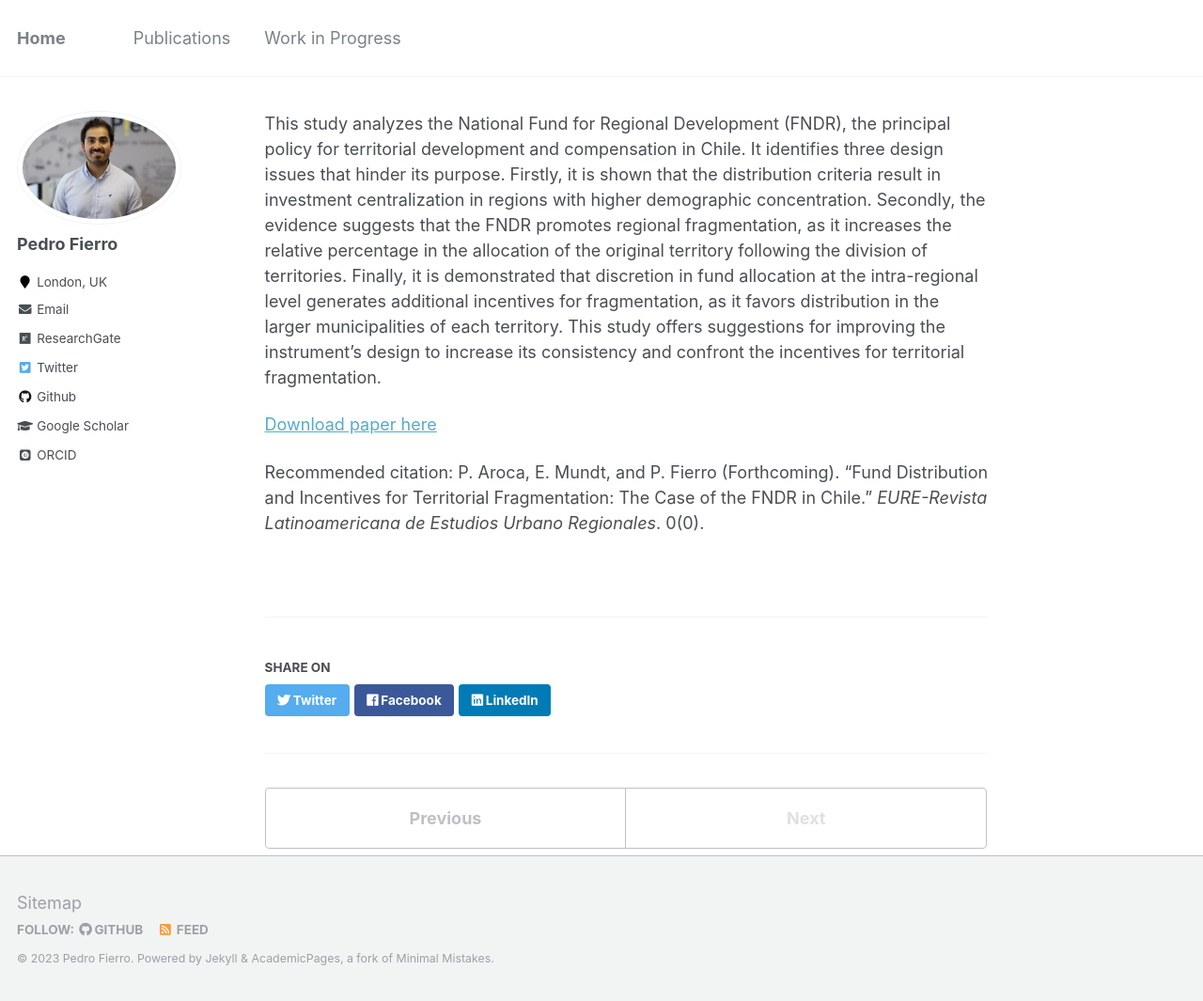
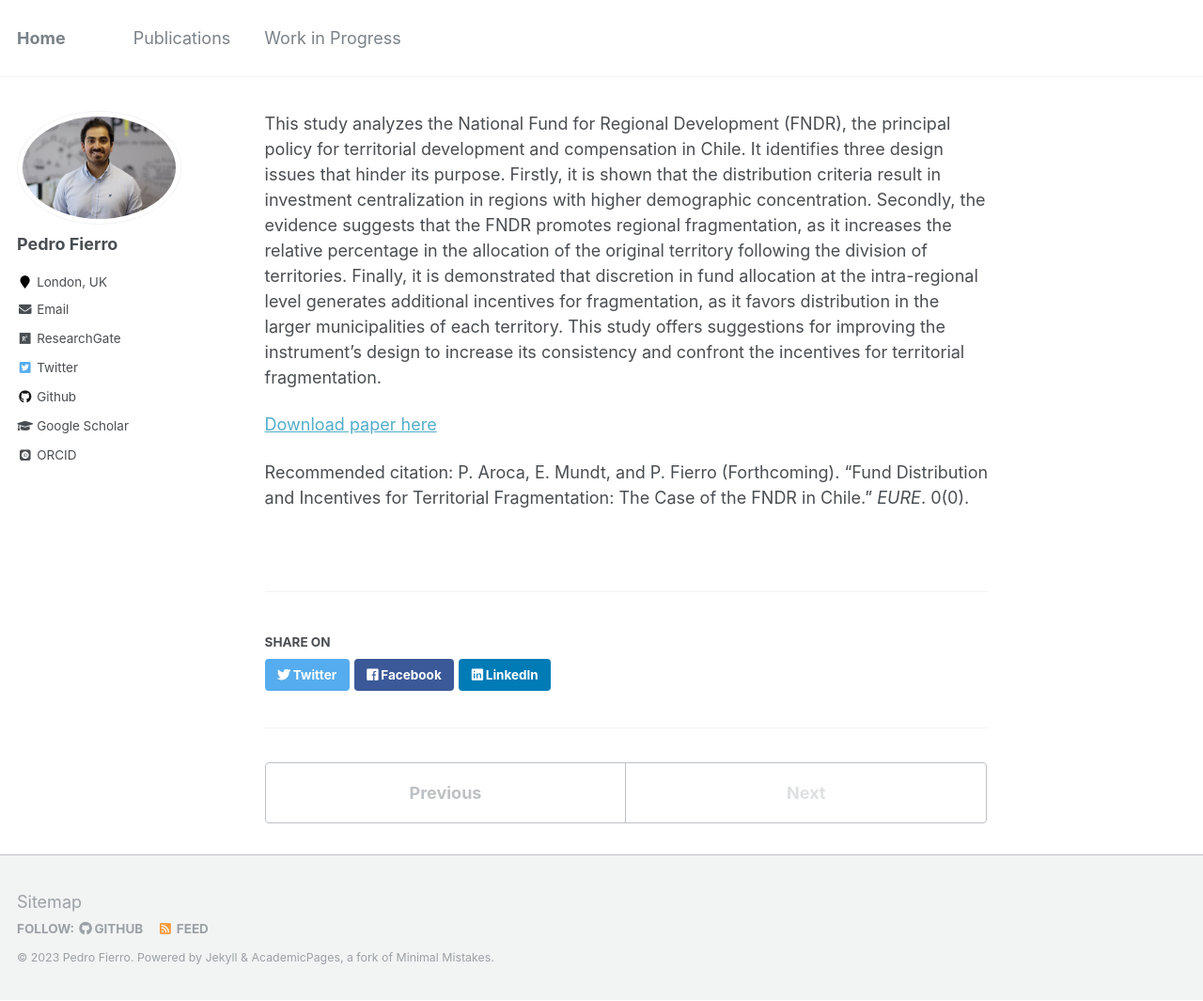
Before and after one commit to pedrofierroz87/pedrofierroz87.github.io, a Jekyll site: the page built from _publications/2022-09-11-paper-title-number-7.md, in a window 1280 px wide and 1065 px high. Shown: the whole window at 94% size. Built offline with Jekyll 4.4.1, drawn with Linux system fonts in a browser that asks for light colours; some web fonts are replaced.

Commit message:
Update 2022-09-11-paper-title-number-7.md

```diff
--- a/_publications/2022-09-11-paper-title-number-7.md
+++ b/_publications/2022-09-11-paper-title-number-7.md
@@ -4,12 +4,12 @@ collection: publications
 permalink: /publication/2022-09-11-paper-title-number-7
 excerpt: 'This study analyzes the National Fund for Regional Development (FNDR), the principal policy for territorial development and compensation in Chile. It identifies three design issues that hinder its purpose. Firstly, it is shown that the distribution criteria result in investment centralization in regions with higher demographic concentration. Secondly, the evidence suggests that the FNDR promotes regional fragmentation, as it increases the relative percentage in the allocation of the original territory following the division of territories. Finally, it is demonstrated that discretion in fund allocation at the intra-regional level generates additional incentives for fragmentation, as it favors distribution in the larger municipalities of each territory. This study offers suggestions for improving the instrument's design to increase its consistency and confront the incentives for territorial fragmentation.'
 date: 2023-05-10
-venue: 'EURE-Revista Latinoamericana de Estudios Urbano Regionales'
+venue: 'EURE'
 paperurl: 'https://journals.sagepub.com/doi/full/10.1177/08944393221087940'
-citation: 'P. Aroca, E. Mundt, and P. Fierro (Forthcoming). &quot;Fund Distribution and Incentives for Territorial Fragmentation: The Case of the FNDR in Chile.&quot; <i>Social Science Computer Review</i>. 0(0).'
+citation: 'P. Aroca, E. Mundt, and P. Fierro (Forthcoming). &quot;Fund Distribution and Incentives for Territorial Fragmentation: The Case of the FNDR in Chile.&quot; <i>EURE</i>. 0(0).'
 ---
 This study analyzes the National Fund for Regional Development (FNDR), the principal policy for territorial development and compensation in Chile. It identifies three design issues that hinder its purpose. Firstly, it is shown that the distribution criteria result in investment centralization in regions with higher demographic concentration. Secondly, the evidence suggests that the FNDR promotes regional fragmentation, as it increases the relative percentage in the allocation of the original territory following the division of territories. Finally, it is demonstrated that discretion in fund allocation at the intra-regional level generates additional incentives for fragmentation, as it favors distribution in the larger municipalities of each territory. This study offers suggestions for improving the instrument's design to increase its consistency and confront the incentives for territorial fragmentation.
 
 [Download paper here](https://journals.sagepub.com/doi/full/10.1177/08944393221087940)
 
-Recommended citation: P. Aroca, E. Mundt, and P. Fierro (Forthcoming). "Fund Distribution and Incentives for Territorial Fragmentation: The Case of the FNDR in Chile." <i>EURE-Revista Latinoamericana de Estudios Urbano Regionales</i>. 0(0).
+Recommended citation: P. Aroca, E. Mundt, and P. Fierro (Forthcoming). "Fund Distribution and Incentives for Territorial Fragmentation: The Case of the FNDR in Chile." <i>EURE</i>. 0(0).
```
